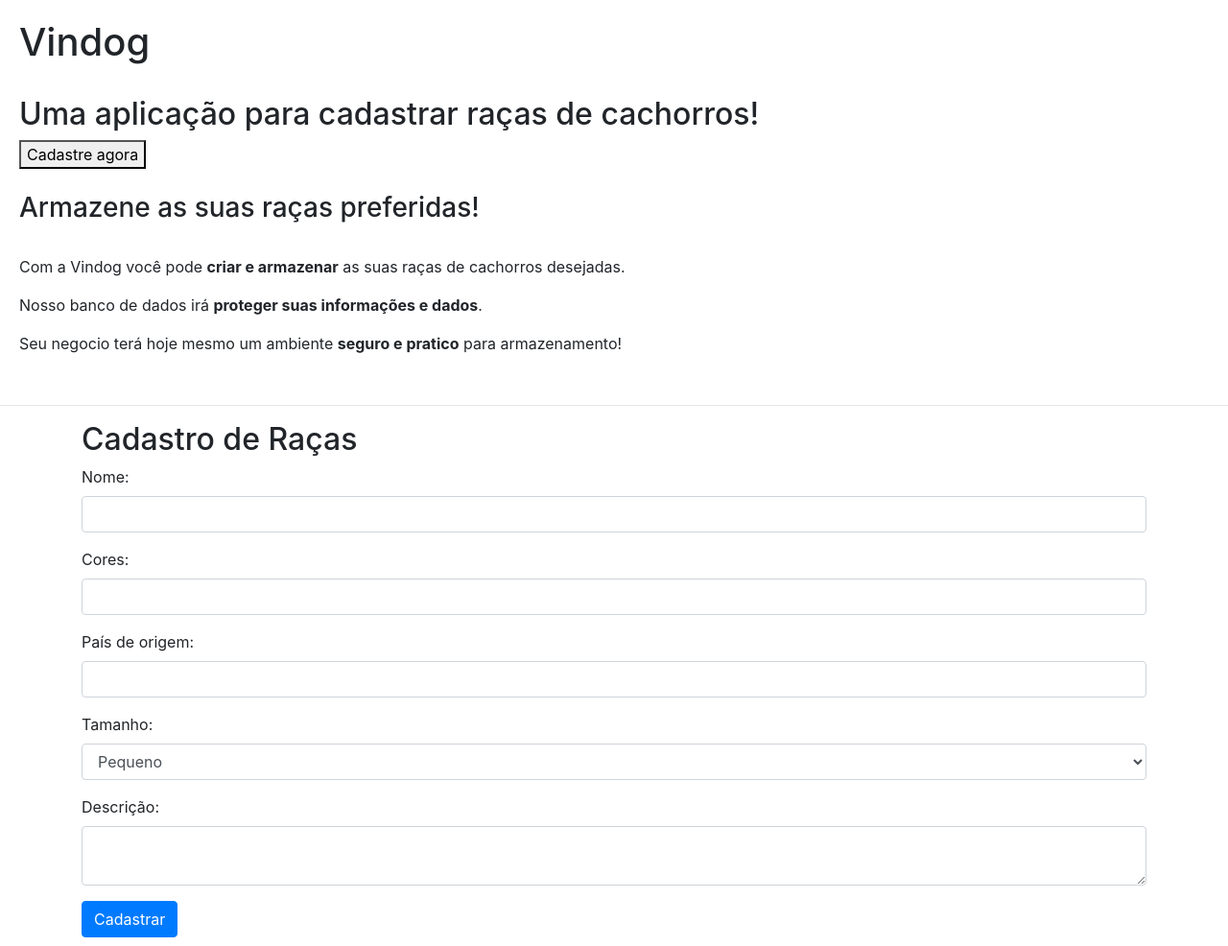
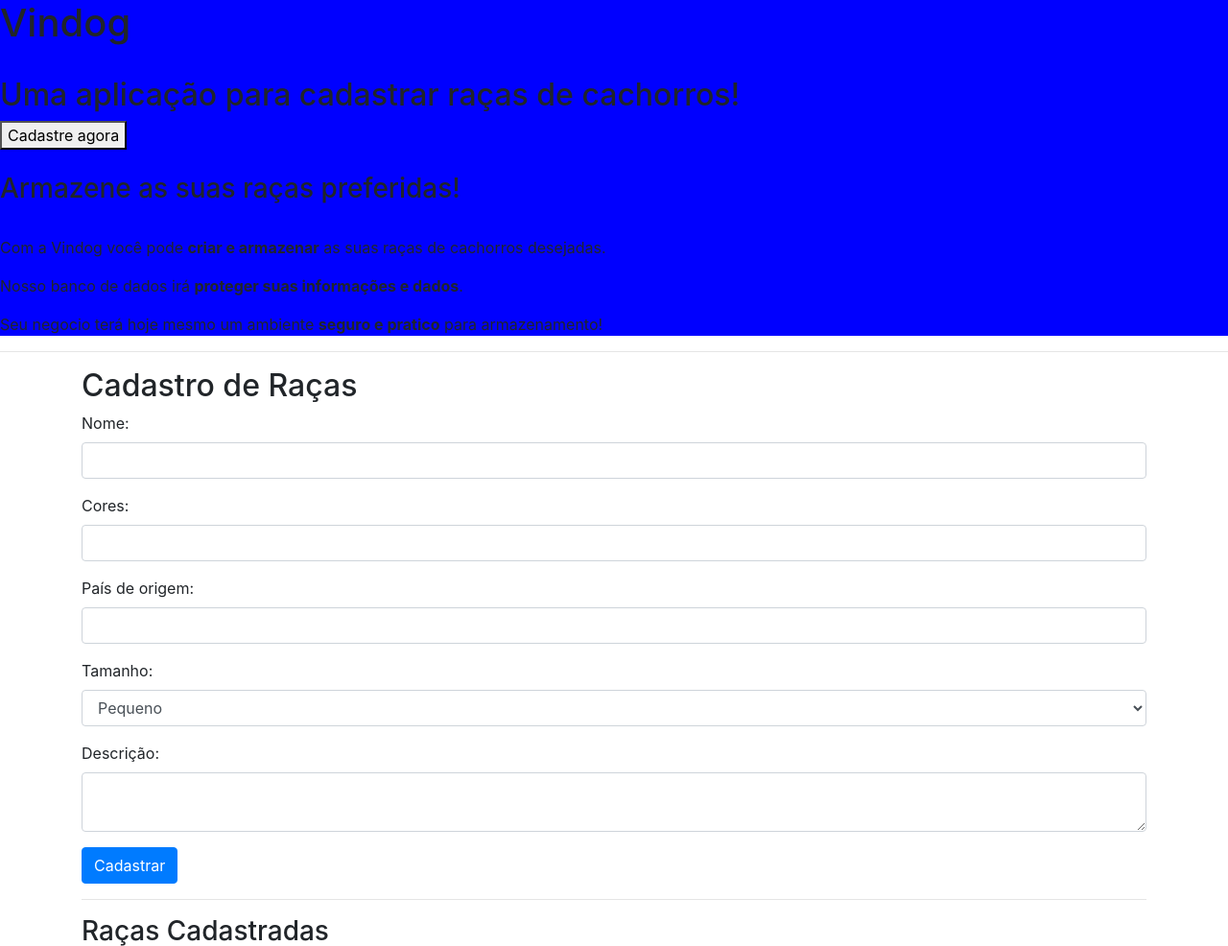
Before and after one commit to AndreRamos-js/VINDOG, a Django app: page / in a window 1280 px wide. Shown: the top 986 px of the page at 96% size. Run offline with Django 3.2, Linux system fonts and the light colour scheme; data that the repository does not hold is empty; some libraries are stand-ins or nearby versions.

Commit message:
Indexação do HTML

```diff
--- a/Vindog/racas/templates/cadastrar_raca.html
+++ b/Vindog/racas/templates/cadastrar_raca.html
@@ -1,20 +1,14 @@
-{% load crispy_forms_tags %}
 <!DOCTYPE html>
 <html lang="pt-br">
 <head>
     <meta charset="UTF-8">
-  <title>Cadastro de Raças</title>
+    <link rel="stylesheet" href="css/style.css">
     <meta name="viewport" content="width=device-width, initial-scale=1.0">
     <link rel="stylesheet" href="https://stackpath.bootstrapcdn.com/bootstrap/4.5.0/css/bootstrap.min.css">
     <script src="https://stackpath.bootstrapcdn.com/bootstrap/4.5.0/js/bootstrap.min.js"></script>
-  <style>
-    .conteudo {
-      padding: 20px;
-    }
-  </style>
+    <title>Cadastro de Raças</title>
 </head>
 <body>
-
     <main class="conteudo">
         <section class="conteudo_principal">
             <div class="conteudo_principal_escrito">
@@ -36,6 +30,7 @@
     <hr>
         <div class="container" id="aqui">
             <h2>Cadastro de Raças</h2>
+
         <form method="post">
         {% csrf_token %}
 
@@ -75,9 +70,7 @@
 
             <button type="submit" class="btn btn-primary">Cadastrar</button>
         </form>
-
     <hr>
-
         <h3>Raças Cadastradas</h3>
             <div class="form-group">
                 <select id="racas-select" class="form-control">
@@ -86,4 +79,5 @@
                 {% endfor %}
                 </select>
             </div>
-  </div>
+</body>
+</html>
--- /dev/null
+++ b/Vindog/racas/templates/css/style.css
@@ -0,0 +1,3 @@
+main.conteudo {
+    background-color: blue;
+}
```
Lines whose indentation alone changed are shown as unchanged.
